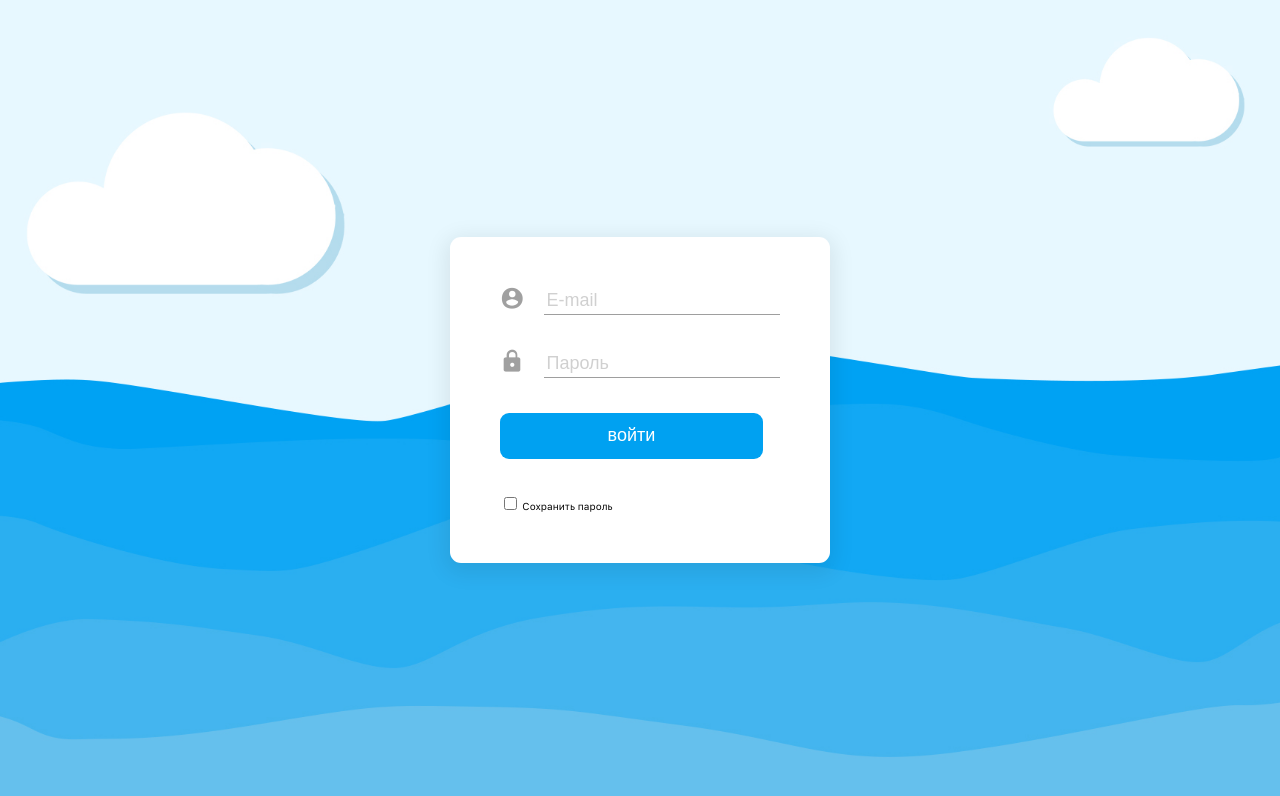
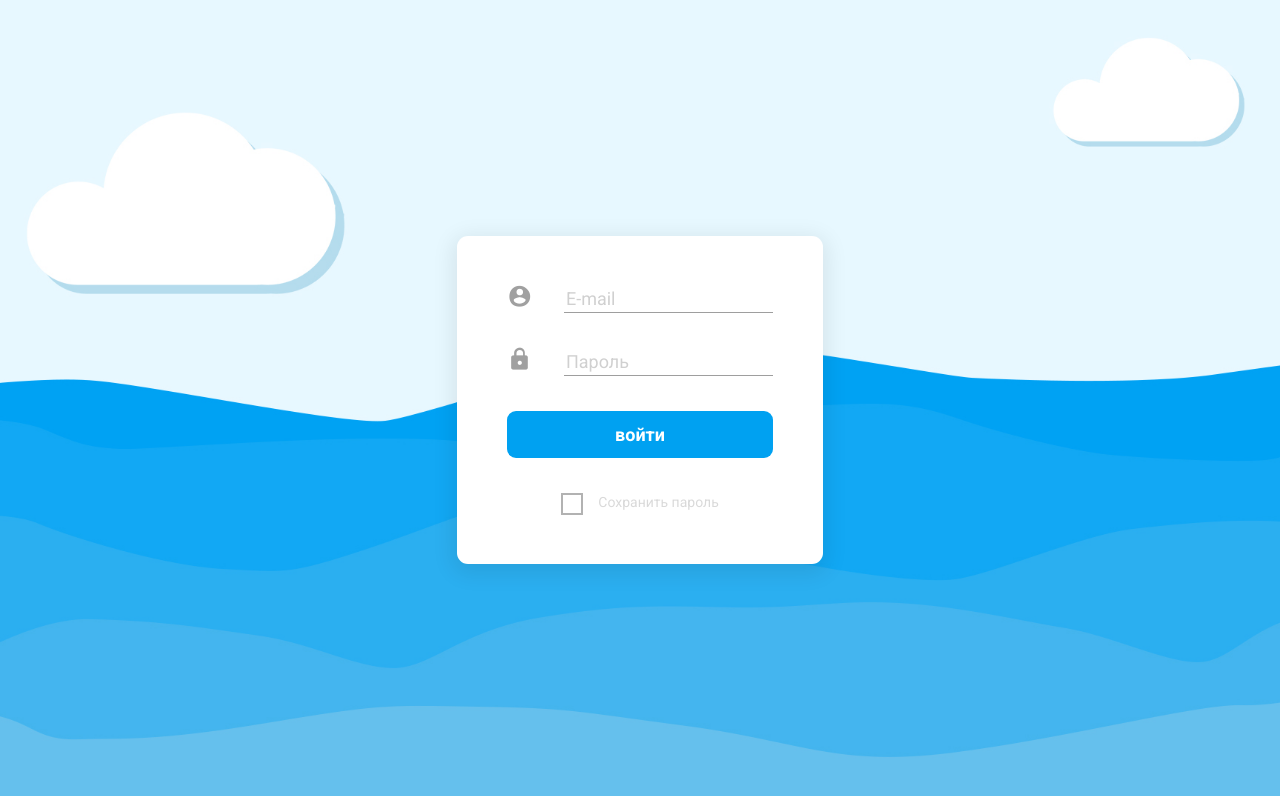
Before and after one commit to khramovw/task, a website: page app/login.html in a window 1280 px wide. Drawn offline with nearby package versions, Linux system fonts and the light colour scheme.

Commit message:
login checbox

```diff
--- a/app/css/style.css
+++ b/app/css/style.css
@@ -1,4 +1,5 @@
 @charset "UTF-8";
+@import url("https://fonts.googleapis.com/css?family=Roboto:400,700");
 @font-face {
   font-family: 'sf_ui_displaybold';
   src: url("../fonts/sf-ui-display-bold-webfont.eot");
@@ -73,7 +74,6 @@ form {
   margin: 0; }
 
 input[type="submit"] {
-  cursor: pointer;
   border: none; }
 
 input {
@@ -241,6 +241,9 @@ button {
   z-index: 999;
   background: #fff; }
 
+.icon-arrow, .icon-cancel, .icon-edit, label, input {
+  cursor: pointer; }
+
 .container {
   max-width: 1230px;
   margin: 0 auto;
@@ -403,7 +406,6 @@ main {
       .task .task-content-wrap .task-check-row input[type="checkbox"] {
         display: none; }
         .task .task-content-wrap .task-check-row input[type="checkbox"] + label {
-          cursor: pointer;
           opacity: 0.8;
           font-size: 15px; }
           .task .task-content-wrap .task-check-row input[type="checkbox"] + label::before {
@@ -428,8 +430,7 @@ main {
       -webkit-justify-content: flex-end;
           -ms-flex-pack: end;
               justify-content: flex-end;
-      margin-right: 15px;
-      cursor: pointer; }
+      margin-right: 15px; }
       .task .task-content-wrap .task-edit-row .icon-edit {
         display: block; }
 
@@ -666,7 +667,9 @@ main {
         color: #d0d0d0;
         font-size: 18px;
         border-bottom: 1px solid;
-        border-color: #9e9e9e; }
+        border-color: #9e9e9e;
+        font-family: 'Roboto', sans-serif;
+        font-weight: 400; }
     .login .login-section .login-icon .icon {
       font-size: 1.56rem;
       color: #a0a0a0;
@@ -677,4 +680,30 @@ main {
       -webkit-border-radius: 9px;
               border-radius: 9px;
       background: #00a1f1;
-      color: #fff; }
+      color: #fff;
+      font-family: 'Roboto', sans-serif;
+      font-weight: 700; }
+    .login .login-section .login-check {
+      text-align: center; }
+      .login .login-section .login-check input[type="checkbox"] {
+        display: none; }
+        .login .login-section .login-check input[type="checkbox"] + label {
+          opacity: 0.8;
+          font-family: 'Roboto', sans-serif;
+          font-weight: 400;
+          font-size: 14px;
+          color: #d0d0d0; }
+          .login .login-section .login-check input[type="checkbox"] + label::before {
+            content: '';
+            display: inline-block;
+            width: 18px;
+            height: 18px;
+            border: 2px solid #9f9f9f;
+            background: #FFF;
+            margin-right: 15px;
+            vertical-align: middle; }
+        .login .login-section .login-check input[type="checkbox"]:checked + label::before {
+          background: #fff url("../img/check_box.svg") no-repeat;
+          background-size: 27px;
+          background-position: -5px;
+          border-color: transparent; }
```
Also changed, not shown: app/index.html (+14 -20 lines), app/img/check_box.svg (added), dist/sass/_default-clases.scss, dist/sass/_fonts.scss, dist/sass/_layout.scss, dist/sass/_login.scss, dist/sass/_reset.scss.
